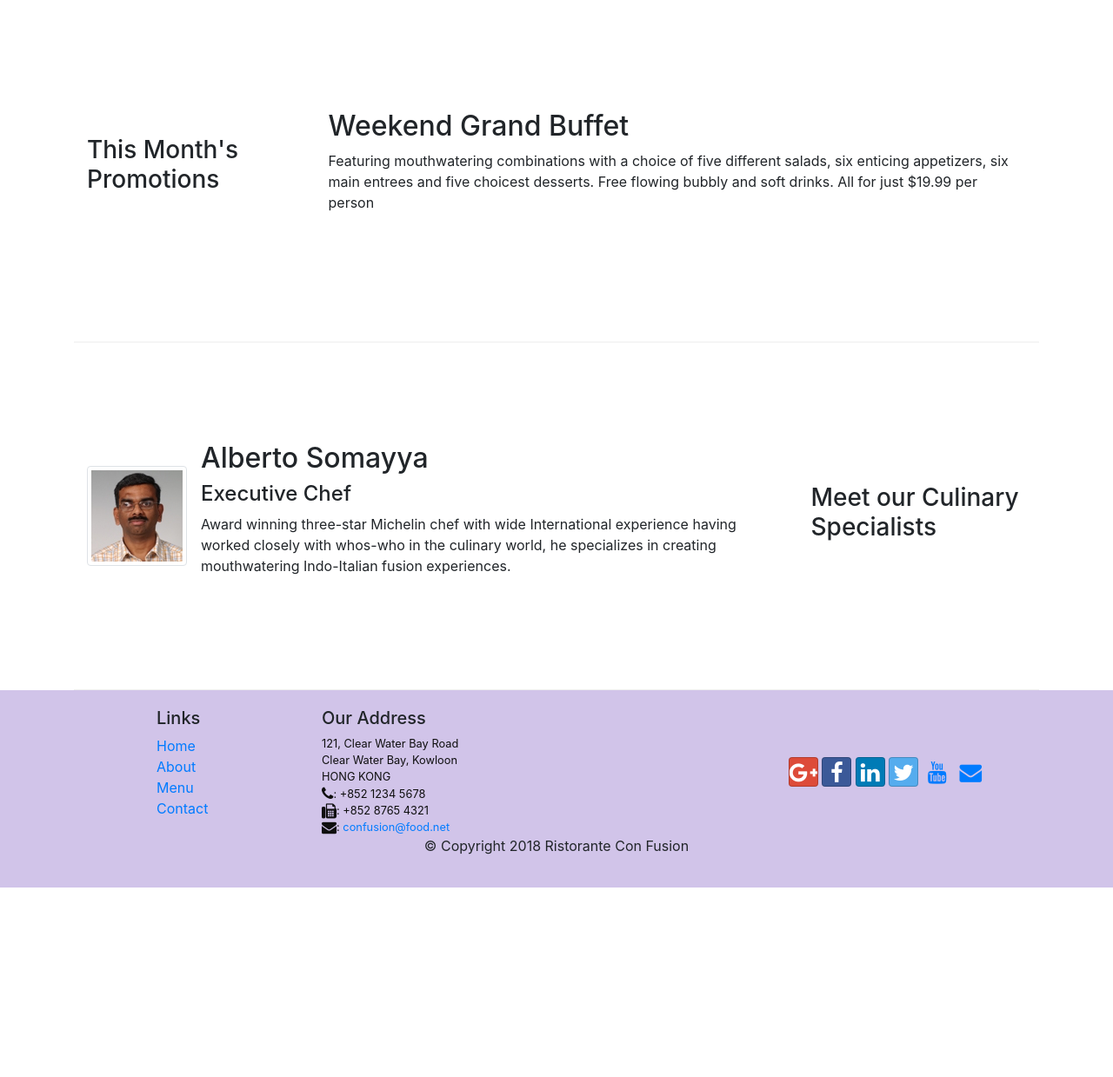
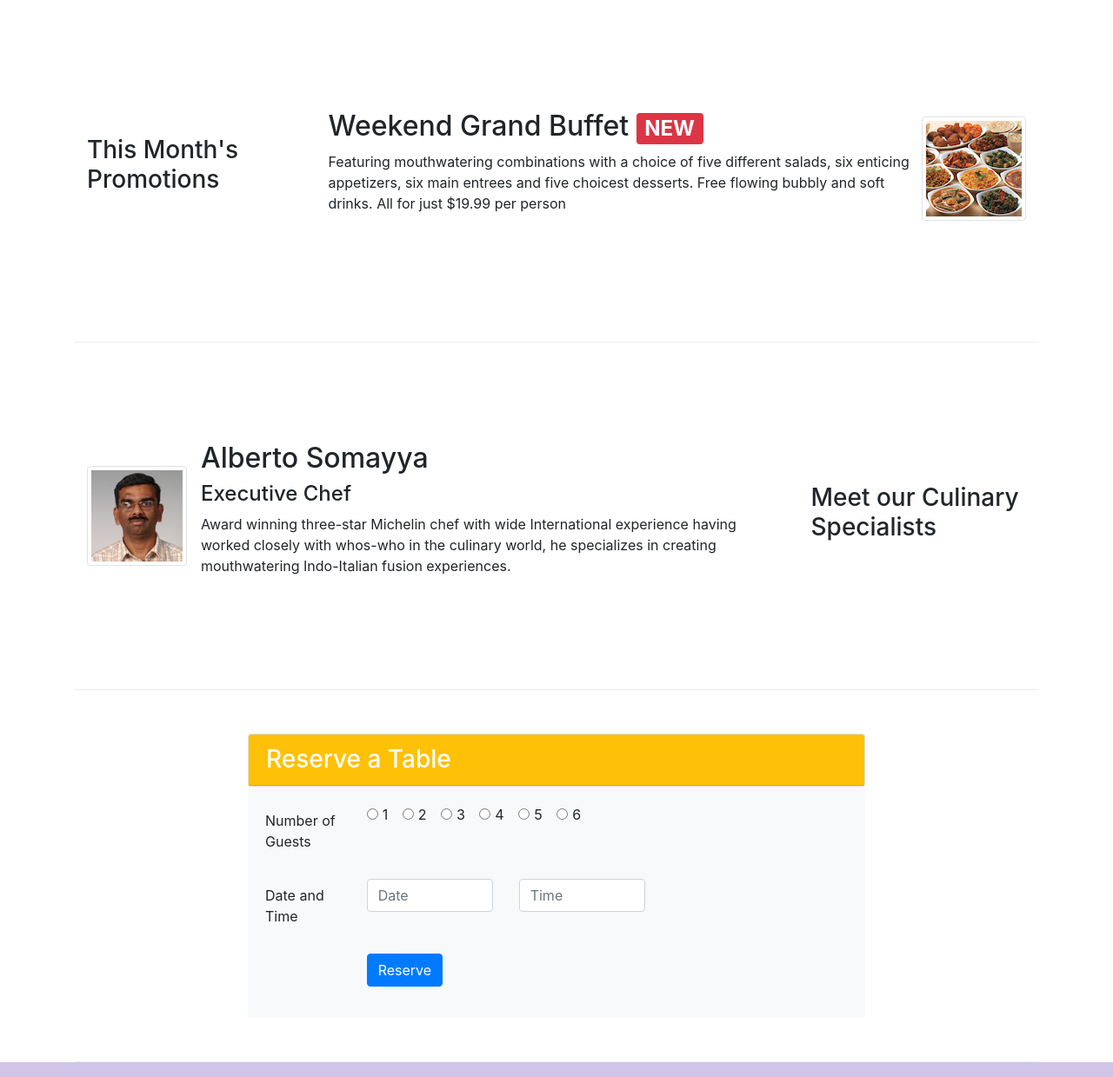
Before and after one commit to strdbr/bootstrap, a website: page index.html in a window 1280 px wide. Shown: the part 740-1979 px from the top of the page at 87% size. Before the commit the page ends 1761 px from the top, so only its background shows below. Drawn offline with nearby package versions, Linux system fonts and the light colour scheme.

Commit message:
Assingment 2

```diff
--- a/css/styles.css
+++ b/css/styles.css
@@ -38,3 +38,12 @@ body{
 .navbar-dark{
 	background: #512DA8;
 }
+
+a{
+	color: #000000;
+	text-decoration: none;
+}
+
+a:hover{
+	text-decoration: none;
+}
--- a/index.html
+++ b/index.html
@@ -44,6 +44,11 @@
                 <div class="col-12 col-sm align-self-center">
                     <img src="img/logo.png" class="img-fluid">
                 </div>
+                <div class="col-12 col-sm align-self-center">
+                    <a href="#reserve">
+                    <button type="button" class="btn btn-warning btn-lg btn-block">Reserve Table</button>
+                    </a>
+                </div>
             </div>
         </div>
     </header>
@@ -61,7 +66,7 @@
                         <span class="badge badge-danger">HOT</span>
                         <span class="badge badge-pill badge-secondary">$4.99</span>
                     </h2>
-                    <p>A unique combination of Indian Uthappam (pancake) and Italian pizza, topped with Cerignola olives, ripe vine cherry tomatoes, Vidalia onion, Guntur chillies and Buffalo Paneer.</p>
+                    <p class="d-none d-sm-block">A unique combination of Indian Uthappam (pancake) and Italian pizza, topped with Cerignola olives, ripe vine cherry tomatoes, Vidalia onion, Guntur chillies and Buffalo Paneer.</p>
                 </div>
                 </div>
             </div>
@@ -73,8 +78,15 @@
                 <h3>This Month's Promotions</h3>
             </div>
             <div class="col col-sm col-md">
-                <h2>Weekend Grand Buffet</h2>
-                <p>Featuring mouthwatering combinations with a choice of five different salads, six enticing appetizers, six main entrees and five choicest desserts. Free flowing bubbly and soft drinks. All for just $19.99 per person </p>
+                <div class="media">
+                    <div class="media-body">
+                        <h2>Weekend Grand Buffet
+                        <span class="badge badge-danger">NEW</span>
+                        </h2>
+                        <p class="d-none d-sm-block">Featuring mouthwatering combinations with a choice of five different salads, six enticing appetizers, six main entrees and five choicest desserts. Free flowing bubbly and soft drinks. All for just $19.99 per person </p>
+                    </div>
+                    <img class="d-flex mr-0 img-thumbnail align-self-center" src="img/buffet.png" alt="buffet">
+                </div>
             </div>
         </div>
 
@@ -88,10 +100,66 @@
                     <div class="media-body">
                         <h2>Alberto Somayya</h2>
                         <h4>Executive Chef</h4>
-                        <p>Award winning three-star Michelin chef with wide International experience having worked closely with whos-who in the culinary world, he specializes in creating mouthwatering Indo-Italian fusion experiences. </p>
+                        <p class="d-none d-sm-block">Award winning three-star Michelin chef with wide International experience having worked closely with whos-who in the culinary world, he specializes in creating mouthwatering Indo-Italian fusion experiences. </p>
                     </div>
                 </div>
             </div>
+        </div>
+        <div class="row row-content">
+            <div class="col-12 col-sm-8 offset-sm-2">
+            <div class="card" id="reserve">
+                <h3 class="card-header bg-warning text-white">Reserve a Table</h3>
+            </div>
+            <div class="card-body bg-light">
+                <div class="row form-group">
+                    <div class="col-12 col-md-2 col-form-label">
+                        <label for="numGuest">Number of Guests</label>
+                    </div>
+                    <div class="col-12 col-md-10">
+                        <div class="form-check form-check-inline">
+                            <input class="form-check-input" type="radio" name="inlineRadioOptions" id="inlineRadio1" value="option1">
+                            <label class="form-check-label" for="inlineRadio1">1</label>
+                        </div>
+                        <div class="form-check form-check-inline">
+                            <input class="form-check-input" type="radio" name="inlineRadioOptions" id="inlineRadio2" value="option2">
+                            <label class="form-check-label" for="inlineRadio2">2</label>
+                        </div>
+                        <div class="form-check form-check-inline">
+                            <input class="form-check-input" type="radio" name="inlineRadioOptions" id="inlineRadio3" value="option3">
+                            <label class="form-check-label" for="inlineRadio3">3</label>
+                        </div>
+                        <div class="form-check form-check-inline">
+                            <input class="form-check-input" type="radio" name="inlineRadioOptions" id="inlineRadio4" value="option4">
+                            <label class="form-check-label" for="inlineRadio4">4</label>
+                        </div>
+                        <div class="form-check form-check-inline">
+                            <input class="form-check-input" type="radio" name="inlineRadioOptions" id="inlineRadio5" value="option5">
+                            <label class="form-check-label" for="inlineRadio5">5</label>
+                        </div>
+                        <div class="form-check form-check-inline">
+                            <input class="form-check-input" type="radio" name="inlineRadioOptions" id="inlineRadio6" value="option6">
+                            <label class="form-check-label" for="inlineRadio6">6</label>
+                        </div>
+                    </div>
+                </div>
+                <div class="row form-group">
+                    <div class="col-12 col-md-2 col-form-label">
+                        <label for="date">Date and Time</label>
+                    </div>
+                    <div class="col-12 col-md-3">
+                        <input type="text" id="date" name="date" class="form-control" placeholder="Date">
+                    </div>
+                    <div class="col-12 col-md-3">
+                        <input type="text" id="time" name="time" class="form-control" placeholder="Time">
+                    </div>
+                </div>
+                <div class="row form-group">
+                    <div class="col-11 offset-md-2">
+                        <button type="submit" class="btn btn-primary">Reserve</button>
+                    </div>
+                </div>
+            </div>
+        </div>
         </div>
     </div>
 
```
Also changed, not shown: test.html (added, +76 -0 lines).
